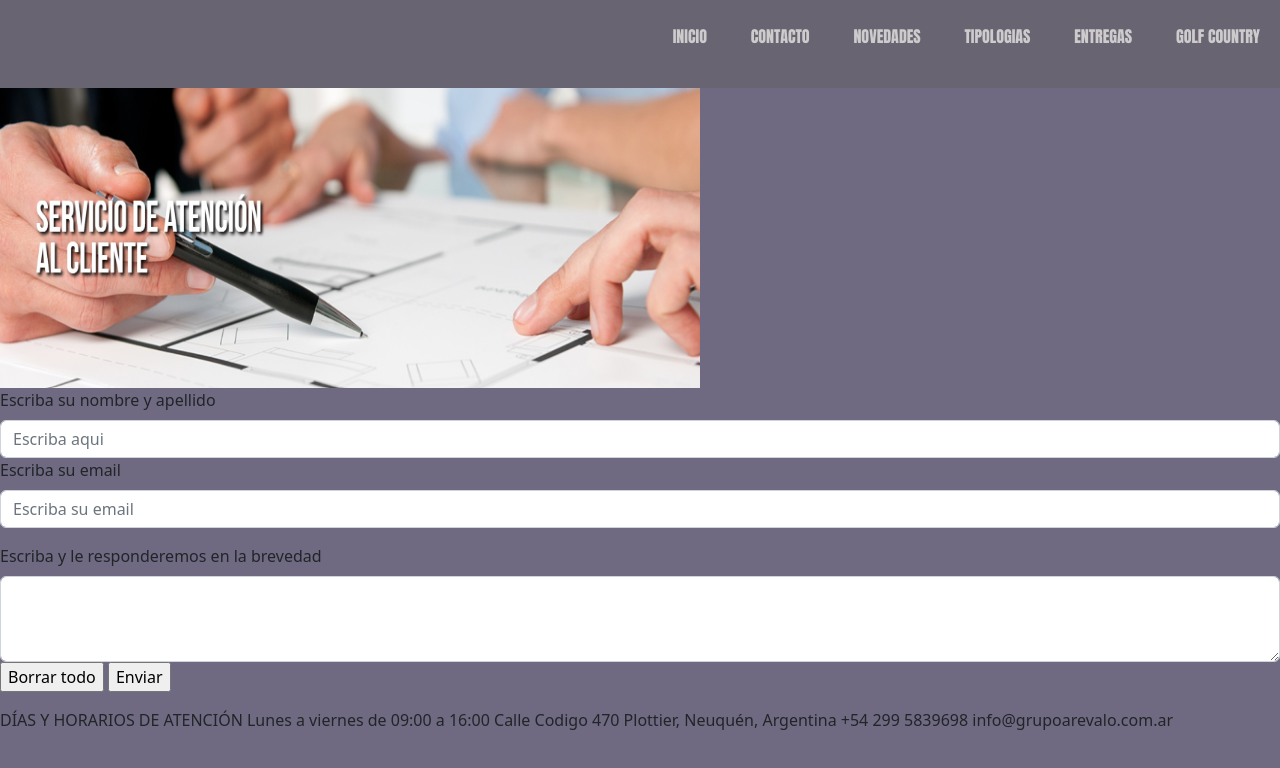
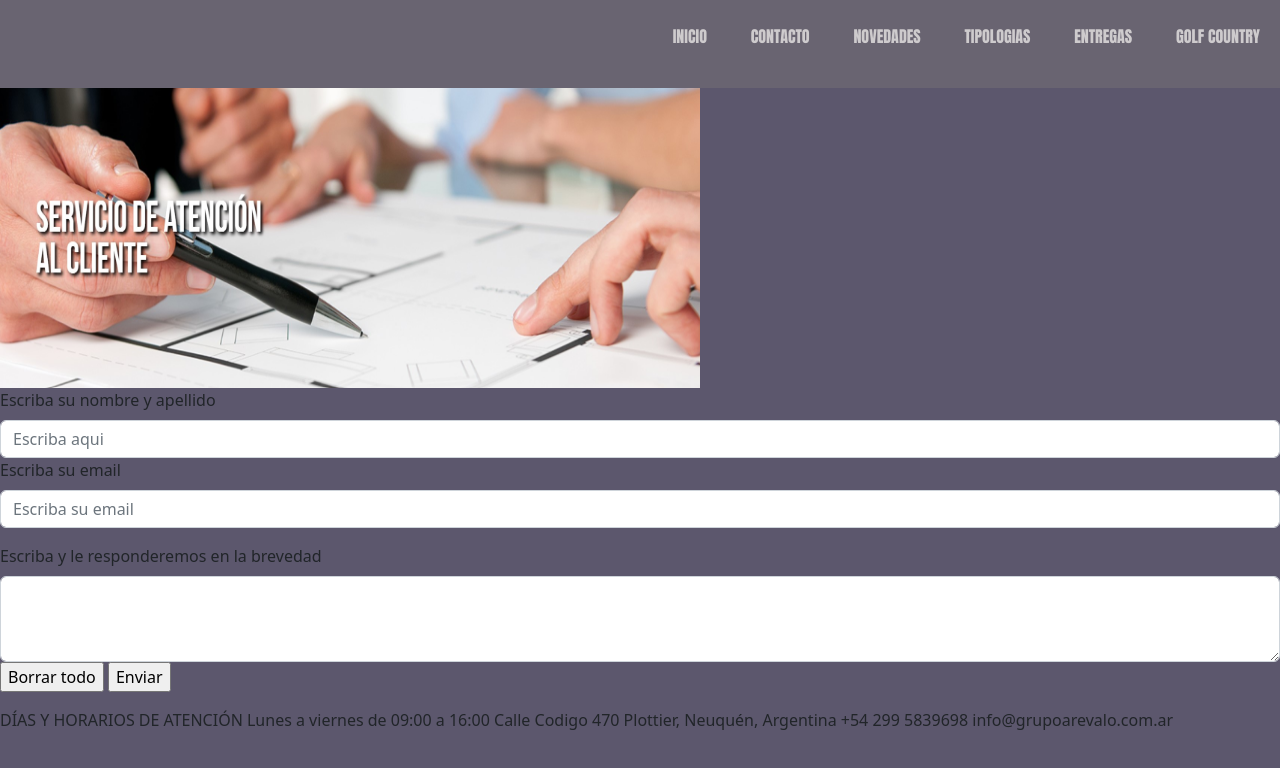
Before and after one commit to LucianoRiva/Usando-Sass, a website: page pages/Contacto.html in a window 1280 px wide. Drawn offline with nearby package versions, Linux system fonts and the light colour scheme.

Commit message:
correccion de keywords

```diff
--- a/pages/Contacto.html
+++ b/pages/Contacto.html
@@ -5,6 +5,8 @@
     <meta charset="UTF-8">
     <meta http-equiv="X-UA-Compatible" content="IE=edge">
     <meta name="viewport" content="width=device-width, initial-scale=1.0">
+    <meta name="description" content="constructora-desarrollista">
+    <meta name="keywords" content="hormigon, cemento, ladrillos, constructora, contacto, quiero mi casa">
     <title>Contactanos</title>
 
     <!-- Activador de Bootstrap -->
--- a/scss/estilo.scss
+++ b/scss/estilo.scss
@@ -40,7 +40,7 @@
 
 
 body{
-    background-color: rgb(111, 106, 129);
+    background-color: rgb(92, 87, 109);
     .w3-content.w3-display-container{ text-align: center; }
     header{
         background-color: rgb(105, 100, 113);
```
Also changed, not shown: css/estilo.css.
